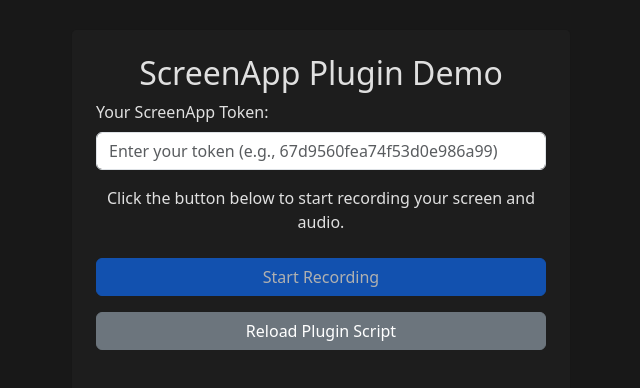
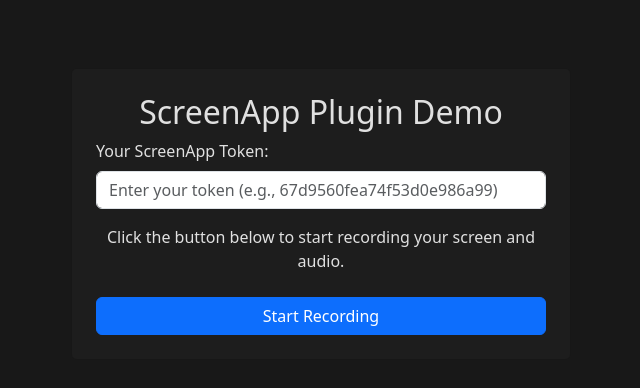
Before and after one commit to Sanuka23/plugin-test, a React (Vite) app: page / in a window 1280 px wide. Shown: the part 186-574 px from the top of the page, without its empty margins (319-959 px from the left). Built offline with nearby package versions, Linux system fonts and the light colour scheme.

Commit message:
Simplified integration to match official ScreenApp documentation

```diff
--- a/index.html
+++ b/index.html
@@ -4,49 +4,48 @@
     <meta charset="UTF-8">
     <meta name="viewport" content="width=device-width, initial-scale=1.0">
     <title>ScreenApp Plugin</title>
+
+    <!-- ScreenApp Plugin Installation -->
+    <!-- Step 1: Add this script to your website's HTML -->
+    <!-- Current version: 6.22.0 -->
+    <script
+        charset="UTF-8" type="text/javascript"
+        src="https://screenapp.io/app/plugin-latest.bundle.js">
+    </script>
 </head>
 <body>
-    <div id="root"></div>
-
-    <!-- Step 1: Initialize callback and loader functions before loading the script -->
+    <!-- Step 2: Add the initialization code -->
     <script>
         // This function will be called when a recording is completed
-        window.screenAppCallback = function({ id, url }) {
+        function screenAppCallback({ id, url }) {
+            // You can customize this function to handle the recording
             console.log('Recording completed!', { id, url });
-        };
 
-        // Initialize the ScreenApp plugin
-        window.loadScreenApp = function(token) {
-            try {
-                if (typeof window.ScreenApp !== 'function') {
-                    console.error('ScreenApp is not a constructor function:', typeof window.ScreenApp);
-                    throw new Error("ScreenApp is not properly loaded. Please try again.");
-                }
+            // Used for React state updates
+            if (window.updateRecordingInfo) {
+                window.updateRecordingInfo(id, url);
+            }
+        }
 
-                // Create a new instance with the provided token
-                const screenApp = new window.ScreenApp(token, window.screenAppCallback);
+        // Initialize the ScreenApp plugin with a custom token
+        // Original function is modified to accept a token parameter
+        function loadScreenApp(token) {
+            // Create a new instance with the provided token
+            const screenApp = new window.ScreenApp(token, screenAppCallback);
 
-                // Mount the plugin to the specified container element
-                screenApp.mount("#screenapp-plugin");
+            // Mount the plugin to the specified container element
+            screenApp.mount("#screenapp-plugin");
+        }
 
-                return true;
-            } catch (error) {
-                console.error("Error initializing ScreenApp:", error);
-                throw error;
-            }
-        };
+        // Make the function available to React
+        window.loadScreenApp = loadScreenApp;
     </script>
 
-    <!-- Step 2: Load React application -->
+    <!-- React Application -->
+    <div id="root"></div>
     <script type="module" src="src/main.tsx"></script>
 
-    <!-- Step 3: Add the ScreenApp plugin script -->
-    <!-- Current version: 6.22.0 -->
-    <script
-        charset="UTF-8"
-        type="text/javascript"
-        src="https://screenapp.io/app/plugin-6.22.0.bundle.js"
-        id="screenapp-script">
-    </script>
+    <!-- Step 3: Add this container where you want the recording interface to appear -->
+    <div id="screenapp-plugin"></div>
 </body>
 </html>
--- a/src/App.tsx
+++ b/src/App.tsx
@@ -4,8 +4,8 @@
 declare global {
   interface Window {
     ScreenApp: any;
-    loadScreenApp: (token: string) => boolean;
-    screenAppCallback: (data: { id: string; url: string }) => void;
+    loadScreenApp: (token: string) => void;
+    updateRecordingInfo: (id: string, url: string) => void;
   }
 }
 
@@ -15,85 +15,17 @@
   const [errorMessage, setErrorMessage] = useState<string>("");
   const [recordingId, setRecordingId] = useState<string | null>(null);
   const [recordingUrl, setRecordingUrl] = useState<string | null>(null);
-  const [scriptLoaded, setScriptLoaded] = useState<boolean>(false);
 
-  // Check if the script is loaded
+  // Register the callback for the screenAppCallback function
   useEffect(() => {
-    const checkScriptLoaded = () => {
-      if (typeof window.ScreenApp === 'function') {
-        console.log("ScreenApp script is loaded and ready");
-        setScriptLoaded(true);
-        return true;
-      }
-      return false;
-    };
-
-    // Check immediately
-    if (checkScriptLoaded()) {
-      return;
-    }
-
-    // Set up an interval to check periodically
-    const interval = setInterval(() => {
-      if (checkScriptLoaded()) {
-        clearInterval(interval);
-      }
-    }, 500);
-
-    return () => {
-      clearInterval(interval);
+    window.updateRecordingInfo = (id, url) => {
+      console.log("Recording info received:", id, url);
+      setRecordingId(id);
+      setRecordingUrl(url);
     };
   }, []);
 
-  // Override the global callback to update our state
-  useEffect(() => {
-    const originalCallback = window.screenAppCallback;
-
-    window.screenAppCallback = ({ id, url }: { id: string; url: string }) => {
-      // Call the original callback
-      if (originalCallback) {
-        originalCallback({ id, url });
-      }
-
-      // Update our state
-      setRecordingId(id);
-      setRecordingUrl(url);
-    };
-
-    // Cleanup
-    return () => {
-      window.screenAppCallback = originalCallback;
-    };
-  }, []);
-
-  const reloadPlugin = () => {
-    // Try to reload the plugin script
-    const scriptElement = document.getElementById('screenapp-script');
-    if (scriptElement) {
-      scriptElement.remove();
-    }
-
-    const newScript = document.createElement('script');
-    newScript.id = 'screenapp-script';
-    newScript.charset = 'UTF-8';
-    newScript.type = 'text/javascript';
-    newScript.src = 'https://screenapp.io/app/plugin-6.22.0.bundle.js';
-
-    newScript.onload = () => {
-      setTimeout(() => {
-        if (typeof window.ScreenApp === 'function') {
-          setScriptLoaded(true);
-          setErrorMessage("");
-        } else {
-          setErrorMessage("Script loaded but ScreenApp constructor not found");
-        }
-      }, 500); // Give the script a moment to initialize
-    };
-
-    document.body.appendChild(newScript);
-  };
-
-  const handleStartRecording = async () => {
+  const handleStartRecording = () => {
     setLoading(true);
     setErrorMessage("");
 
@@ -102,18 +34,31 @@
         throw new Error("Please enter your ScreenApp token");
       }
 
-      if (!scriptLoaded || typeof window.ScreenApp !== 'function') {
-        throw new Error("ScreenApp script not loaded correctly. Try reloading.");
+      if (typeof window.ScreenApp !== 'function') {
+        console.error("ScreenApp not loaded correctly. Current type:", typeof window.ScreenApp);
+        throw new Error("ScreenApp is not loaded correctly. Please refresh the page and try again.");
+      }
+
+      if (typeof window.loadScreenApp !== 'function') {
+        console.error("loadScreenApp function not found");
+        throw new Error("Plugin initialization function not found. Please refresh the page.");
       }
 
       // Use the global function from index.html
       window.loadScreenApp(token);
     } catch (error) {
-      console.error("Error loading plugin:", error);
-      setErrorMessage(error instanceof Error ? error.message : "Failed to load plugin");
+      console.error("Error:", error);
+      setErrorMessage(error instanceof Error ? error.message : "Failed to start recording");
     } finally {
       setLoading(false);
     }
+  };
+
+  const handleTokenChange = (e: React.ChangeEvent<HTMLInputElement>) => {
+    setToken(e.target.value);
+    // Clear any previous recording info when changing token
+    setRecordingId(null);
+    setRecordingUrl(null);
   };
 
   return (
@@ -128,7 +73,7 @@
             className="form-control"
             placeholder="Enter your token (e.g., 67d9560fea74f53d0e986a99)"
             value={token}
-            onChange={(e: React.ChangeEvent<HTMLInputElement>) => setToken(e.target.value)}
+            onChange={handleTokenChange}
           />
         </div>
 
@@ -136,15 +81,9 @@
           Click the button below to start recording your screen and audio.
         </p>
 
-        <button className="btn btn-primary w-100" onClick={handleStartRecording} disabled={loading || !scriptLoaded}>
+        <button className="btn btn-primary w-100" onClick={handleStartRecording} disabled={loading}>
           {loading ? "Loading..." : "Start Recording"}
         </button>
-
-        {!scriptLoaded && (
-          <button className="btn btn-secondary w-100 mt-3" onClick={reloadPlugin}>
-            Reload Plugin Script
-          </button>
-        )}
 
         {errorMessage && <div className="alert alert-danger mt-3">{errorMessage}</div>}
 
@@ -157,8 +96,6 @@
             </p>
           </div>
         )}
-
-        <div id="screenapp-plugin" className="mt-4"></div>
       </div>
     </div>
   );
```
